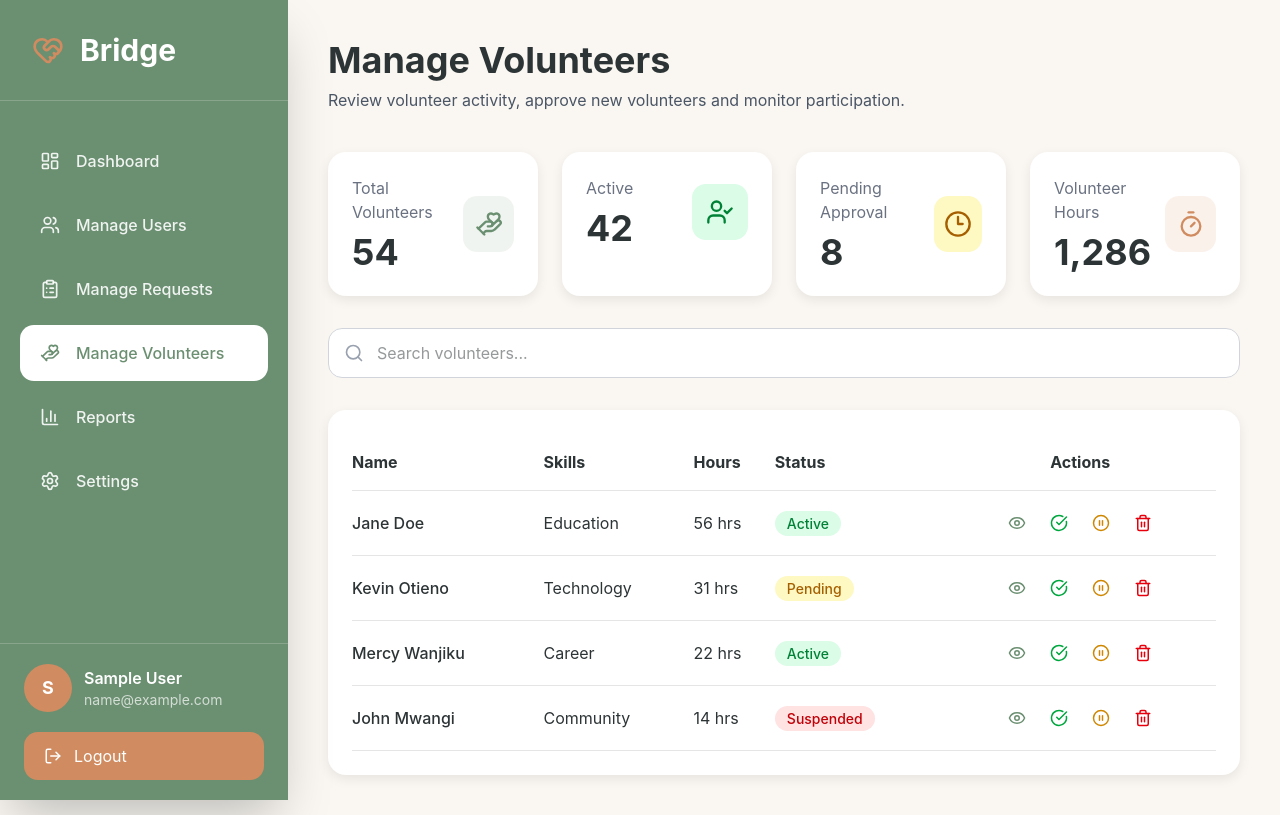
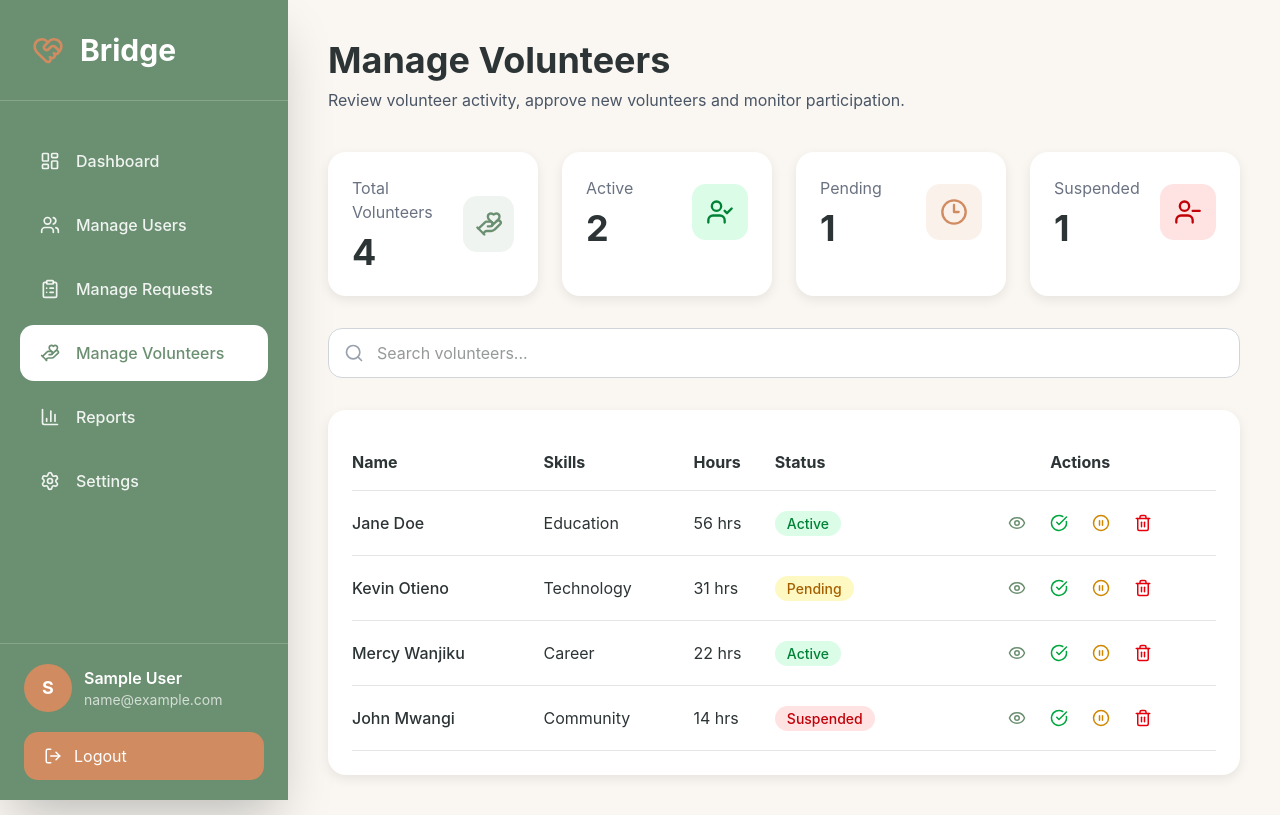
Before and after one commit to theefrank/bridge-app, a React (Vite) app: page /admin/volunteers in a window 1280 px wide. Built offline with nearby package versions, Linux system fonts and the light colour scheme; sample sign-in values are in the browser's storage.

Commit message:
refactor(admin): derive volunteer statistics from volunteer state

```diff
--- a/src/pages/admin/ManageVolunteers.jsx
+++ b/src/pages/admin/ManageVolunteers.jsx
@@ -3,8 +3,8 @@ import { useState } from "react";
 import {
   HandHeart,
   UserCheck,
+  UserMinus,
   Clock3,
-  Timer,
 } from "lucide-react";
 
 import AdminSidebar from "../../components/admin/AdminSidebar";
@@ -16,8 +16,7 @@ export default function ManageVolunteers() {
 
   const [searchTerm, setSearchTerm] =
     useState("");
-
-  const volunteers = [
+  const [volunteers, setVolunteers] = useState([
     {
       id: 1,
       name: "Jane Doe",
@@ -49,32 +48,38 @@ export default function ManageVolunteers() {
       hours: 14,
       status: "Suspended",
     },
-  ];
+  ]);
 
   const volunteerStats = [
     {
       title: "Total Volunteers",
-    value: 54,
+      value: volunteers.length,
       icon: <HandHeart size={28} />,
       color: "bg-[#6B8F71]/10 text-[#6B8F71]",
     },
     {
       title: "Active",
-    value: 42,
+      value: volunteers.filter(
+        (volunteer) => volunteer.status === "Active"
+      ).length,
       icon: <UserCheck size={28} />,
       color: "bg-green-100 text-green-700",
     },
     {
-    title: "Pending Approval",
-    value: 8,
+      title: "Pending",
+      value: volunteers.filter(
+        (volunteer) => volunteer.status === "Pending"
+      ).length,
       icon: <Clock3 size={28} />,
-    color: "bg-yellow-100 text-yellow-700",
+      color: "bg-[#FAF1EB] text-[#D08C60]",
     },
     {
-    title: "Volunteer Hours",
-    value: "1,286",
-    icon: <Timer size={28} />,
-    color: "bg-[#FAF1EB] text-[#D08C60]",
+      title: "Suspended",
+      value: volunteers.filter(
+        (volunteer) => volunteer.status === "Suspended"
+      ).length,
+      icon: <UserMinus size={28} />,
+      color: "bg-red-100 text-red-700",
     },
   ];
 
@@ -122,6 +127,7 @@ export default function ManageVolunteers() {
 
         <VolunteerTable
           volunteers={filteredVolunteers}
+          setVolunteers={setVolunteers}
         />
 
       </main>
```
Lines whose indentation alone changed are shown as unchanged.
